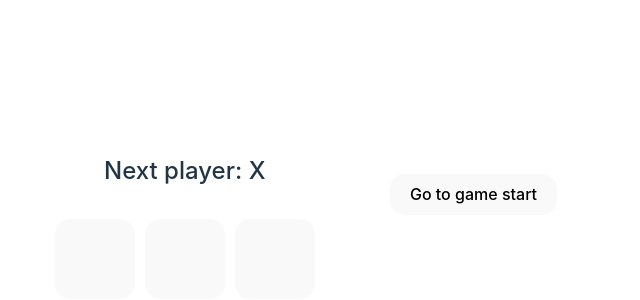
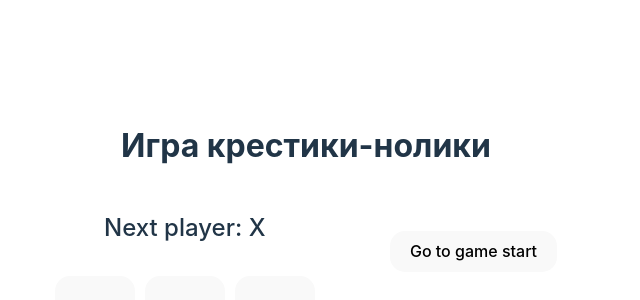
Before and after one commit to Makona79/tic-tac-toe, a React (Vite) app: page / in a window 1280 px wide. Shown: the part 82-382 px from the top of the page, without its empty margins (334-974 px from the left). Built offline with nearby package versions, Linux system fonts and the light colour scheme.

Commit message:
add title

```diff
--- a/src/App.tsx
+++ b/src/App.tsx
@@ -44,6 +44,8 @@ function Game() {
 
 	});
 	return (
+		<>
+			<h2 className='title-tic'>Игра крестики-нолики</h2>
 			<div className="game">
 				<div className="game-board">
 					<Board xIsNext={xIsNext} squares={currentSquares} onPlay={handleplay} />
@@ -52,6 +54,7 @@ function Game() {
 					<ul className='history-list'>{moves}</ul>
 				</div>
 			</div>
+		</>
 	)
 }
 export default Game;
--- a/src/index.css
+++ b/src/index.css
@@ -123,3 +123,8 @@ button:focus-visible {
 	margin: 5px;
 
 }
+
+.title-tic {
+	font-size: 2em;
+	margin-bottom: 40px;
+}
```
Lines whose indentation alone changed are shown as unchanged.
